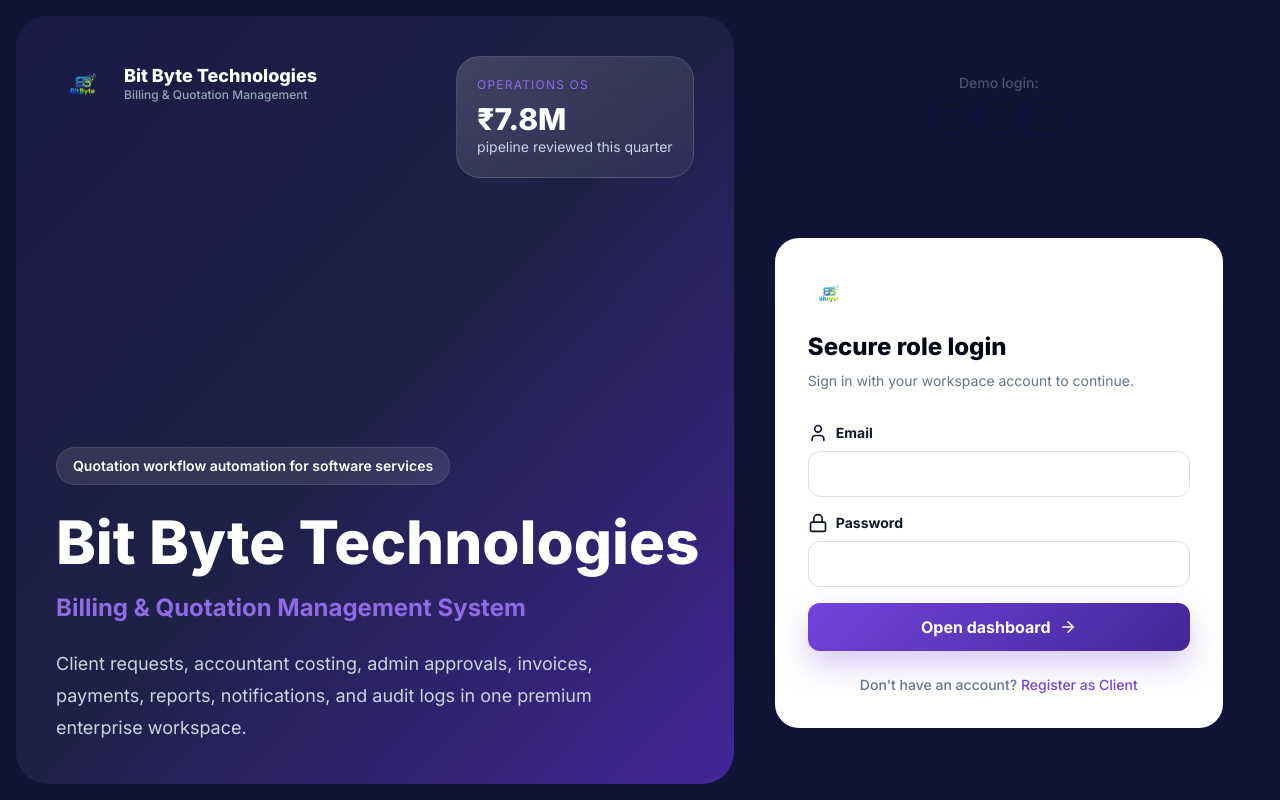
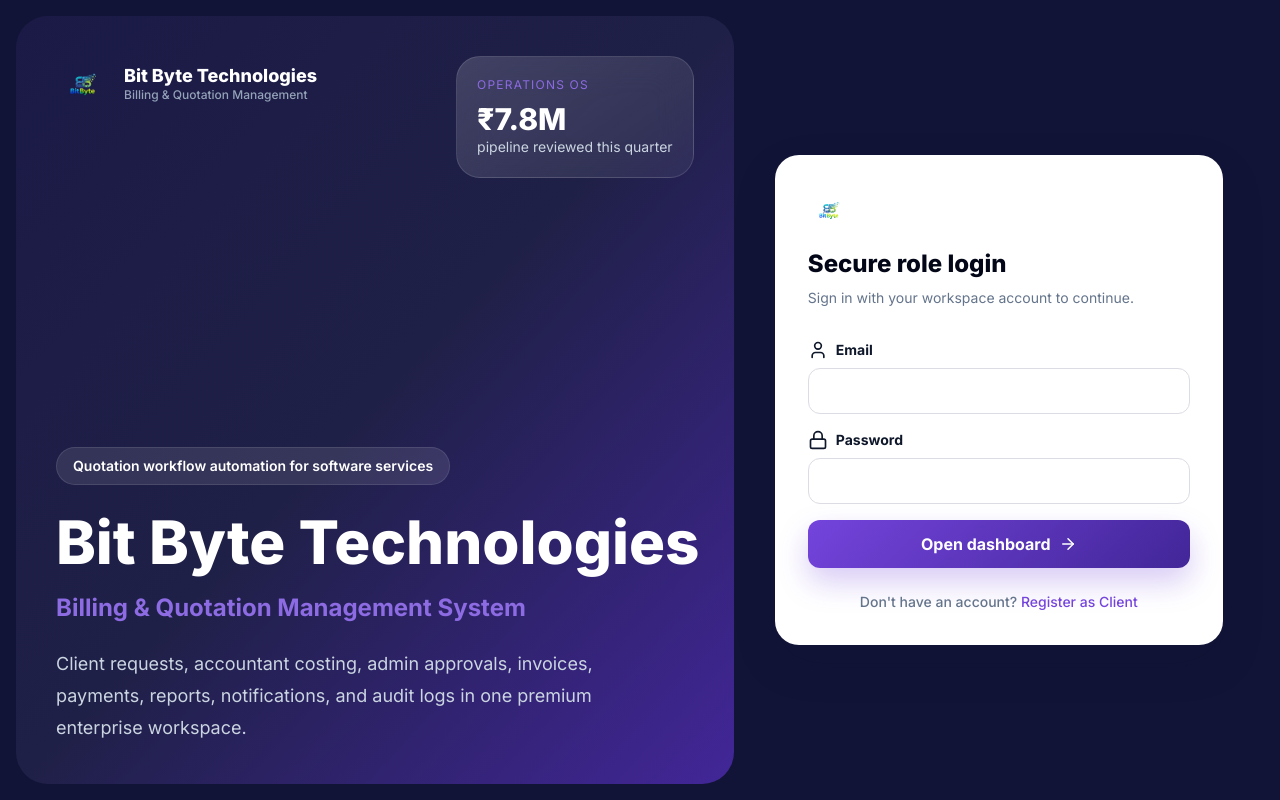
Before and after one commit to Bitbyte-git/BitByte-Billing, a React (Vite) app in the folder client/: page /login in a window 1280 px wide. Built offline with nearby package versions, Linux system fonts and the light colour scheme.

Commit message:
login page gimics chaanged

```diff
--- a/client/src/pages/Login.jsx
+++ b/client/src/pages/Login.jsx
@@ -10,45 +10,6 @@
 import { useNavigate } from "react-router-dom";
 
 // Demo credentials for shortcut login
-const demoCredentials = {
-  Admin: { email: "admin@bitbytetech.com", password: "Admin@123" },
-  Accountant: { email: "accountant@bitbytetech.com", password: "Account@123" },
-  Client: { email: "client@demo.com", password: "Client@123" },
-};
-
-function ShortcutIcons({ setEmail, setPassword }) {
-  return (
-    <div className="mb-6 flex flex-col items-center gap-2">
-      <p className="text-sm font-medium text-slate-600">Demo login:</p>
-      <div className="flex gap-4 text-purple-500">
-        <ShieldCheck
-          className="h-8 w-8 cursor-pointer hover:scale-110 transition"
-          title="Admin"
-          onClick={() => {
-            setEmail(demoCredentials.Admin.email);
-            setPassword(demoCredentials.Admin.password);
-          }}
-        />
-        <Calculator
-          className="h-8 w-8 cursor-pointer hover:scale-110 transition"
-          title="Accountant"
-          onClick={() => {
-            setEmail(demoCredentials.Accountant.email);
-            setPassword(demoCredentials.Accountant.password);
-          }}
-        />
-        <Building2
-          className="h-8 w-8 cursor-pointer hover:scale-110 transition"
-          title="Client"
-          onClick={() => {
-            setEmail(demoCredentials.Client.email);
-            setPassword(demoCredentials.Client.password);
-          }}
-        />
-      </div>
-    </div>
-  );
-}
 
 import { motion } from "framer-motion";
 import BrandLogo from "../components/BrandLogo.jsx";
@@ -122,7 +83,7 @@
         <div className="mb-8 flex w-full max-w-md justify-center lg:hidden">
           <BrandLogo size="md" theme="dark" tagline="Client & team portal" />
         </div>
-        <ShortcutIcons setEmail={setEmail} setPassword={setPassword} />
+
         <motion.form
           initial={{ opacity: 0, y: 12 }}
           animate={{ opacity: 1, y: 0 }}
```
